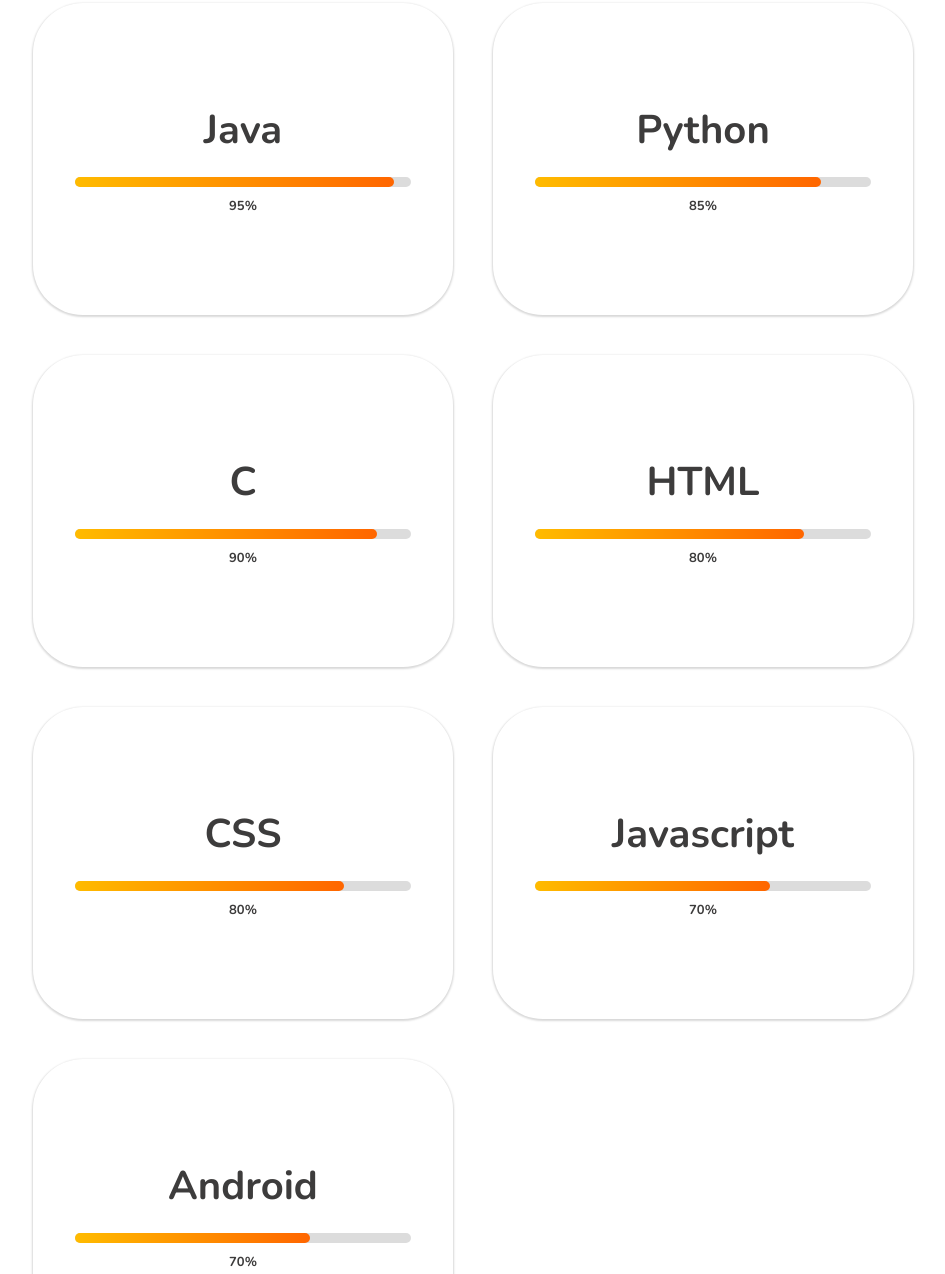
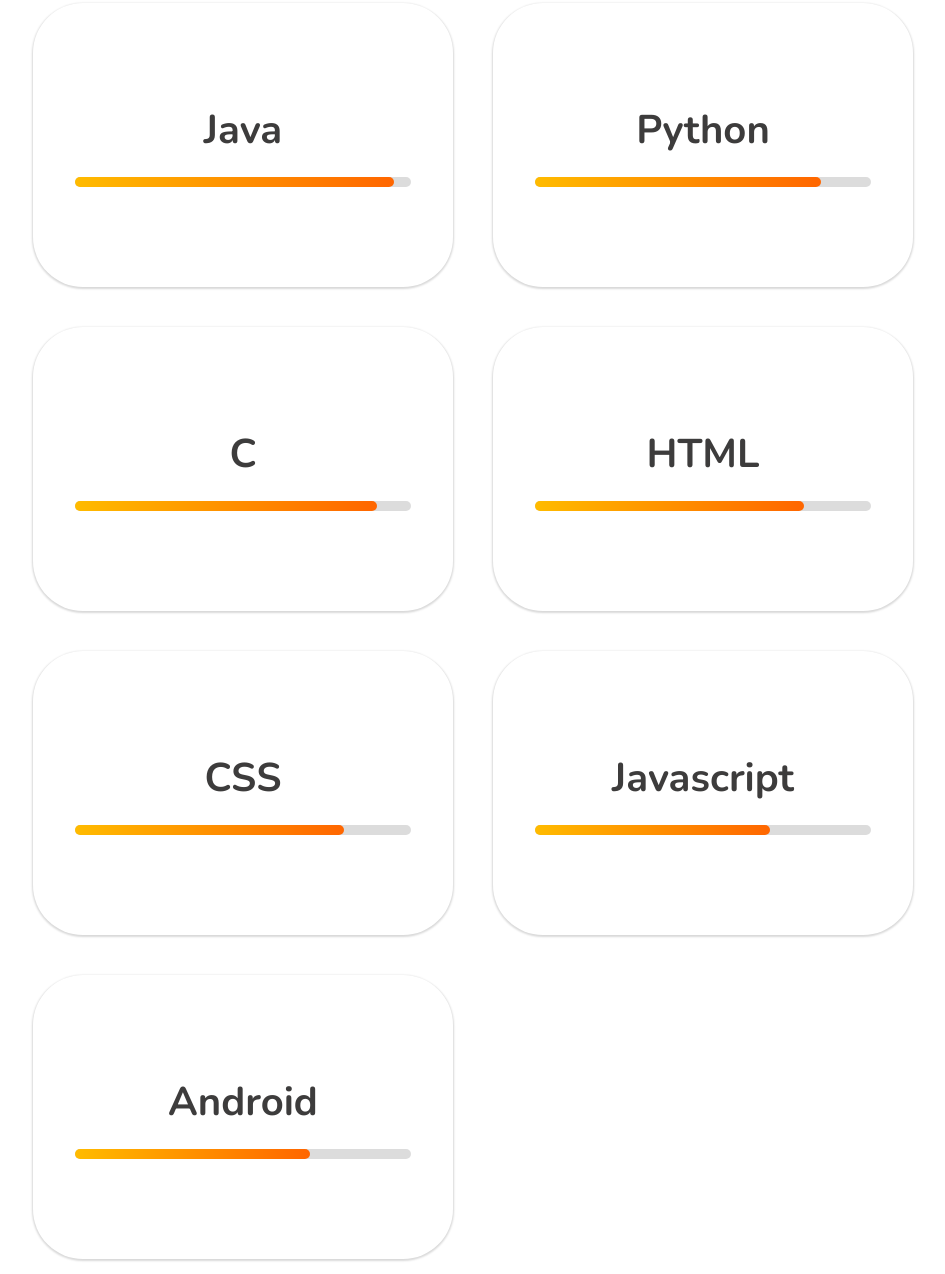
Before and after one commit to matmont/matmont.github.io, a plain HTML site: page index.html in a window 1280 px wide. Shown: the part 1139-2413 px from the top of the page, without its empty margins (167-1112 px from the left). Drawn offline with nearby package versions, Linux system fonts and the light colour scheme.

Commit message:
update index.html

```diff
--- a/index.html
+++ b/index.html
@@ -63,37 +63,37 @@
                     <div class="skill-card">
                         <h4 class="skill-card-title">Java</h4>
                         <div class="level-bar skill-card-bar" id="java-level-bar"></div>
-                        <p class="level-number">95%</p>
+                        <!--<p class="level-number">95%</p>-->
                     </div>
                     <div class="skill-card">
                         <h4 class="skill-card-title">Python</h4>
                         <div class="level-bar skill-card-bar" id="python-level-bar"></div>
-                        <p class="level-number">85%</p>
+
                     </div>
                     <div class="skill-card">
                         <h4 class="skill-card-title">C</h4>
                         <div class="level-bar skill-card-bar" id="c-level-bar"></div>
-                        <p class="level-number">90%</p>
+
                     </div>
                     <div class="skill-card">
                         <h4 class="skill-card-title">HTML</h4>
                         <div class="level-bar skill-card-bar" id="html-level-bar"></div>
-                        <p class="level-number">80%</p>
+
                     </div>
                     <div class="skill-card">
                         <h4 class="skill-card-title">CSS</h4>
                         <div class="level-bar skill-card-bar" id="css-level-bar"></div>
-                        <p class="level-number">80%</p>
+
                     </div>
                     <div class="skill-card">
                         <h4 class="skill-card-title">Javascript</h4>
                         <div class="level-bar skill-card-bar" id="javascript-level-bar"></div>
-                        <p class="level-number">70%</p>
+
                     </div>
                     <div class="skill-card">
                         <h4 class="skill-card-title">Android</h4>
                         <div class="level-bar skill-card-bar" id="javascript-level-bar"></div>
-                        <p class="level-number">70%</p>
+
                     </div>
                     <!--
                     <div data-tilt data-tilt-scale="1.05" data-tilt-glare="true" data-tilt-maxGlare=".2" class="skill-card">
```
